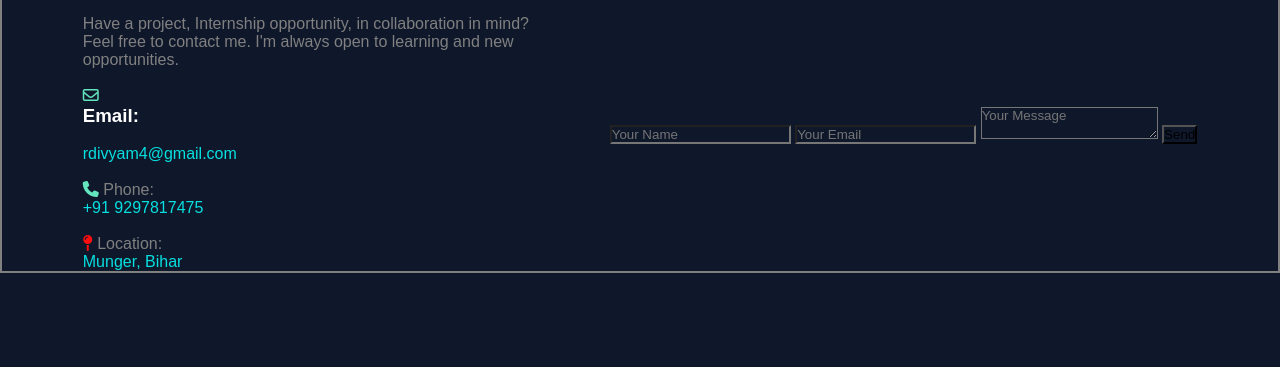
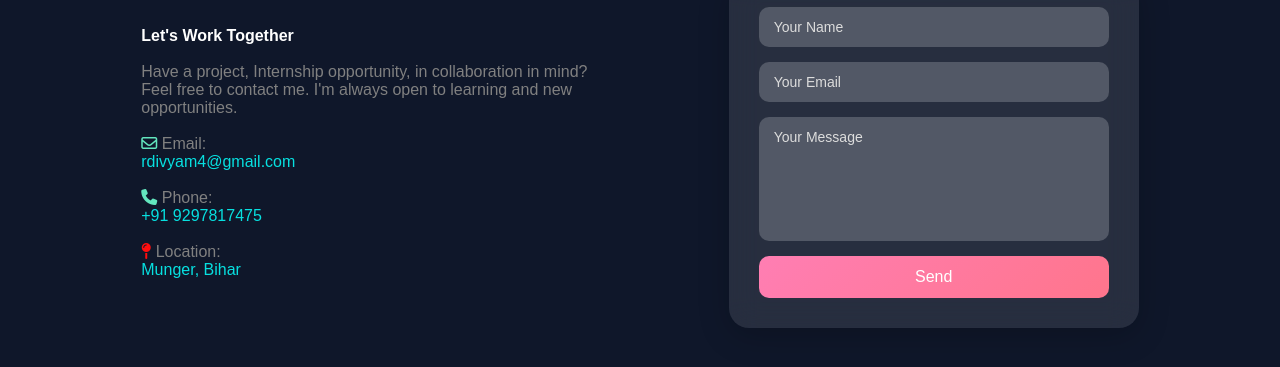
Before and after one commit to idivyamraj/Portfolio, a plain HTML site: page contact.html in a window 1280 px wide. Shown: the part 225-592 px from the top of the page. Drawn offline with nearby package versions, Linux system fonts and the light colour scheme.

Commit message:
Change CSS

```diff
--- a/contact.css
+++ b/contact.css
@@ -61,7 +61,7 @@
 .contact-info {
   height: auto;
   flex: 1;
-  border: 2px solid grey;
+  /* border: 2px solid grey; */
   display: flex;
   justify-content: space-evenly;
   align-items: center;
@@ -77,39 +77,69 @@
 
 /* ---------Email Boxes-------- */
 
-.mail-box {
-  height: auto;
-  width: 400px;
-  /* border: 2px solid rgb(156, 153, 156); */
-  background-color: rgba(30, 41, 59, 1);
+#contact-form {
+  width: 350px;
+  padding: 30px;
+  border-radius: 20px;
+  background: rgba(255, 255, 255, 0.1);
+  backdrop-filter: blur(15px);
+  box-shadow: 0 8px 32px rgba(0, 0, 0, 0.2);
+  display: flex;
+  flex-direction: column;
+  gap: 15px;
 }
 
-.your-name {
-  height: 30px;
-  width: 380px;
-  border: 2px solid rgb(156, 153, 156);
-  font-family: Arial, Helvetica, sans-serif;
-  font-size: 15px;
-  font-weight: 70%;
-  margin-top: 6rem;
+/* Inputs & Textarea */
+#contact-form input,
+#contact-form textarea {
+  padding: 12px 15px;
+  border-radius: 10px;
+  border: none;
+  outline: none;
+  font-size: 14px;
+  background: rgba(255, 255, 255, 0.2);
+  color: #fff;
+  transition: 0.3s;
 }
 
-.your-email {
-  height: 30px;
-  width: 380px;
-  border: 2px solid rgb(156, 153, 156);
-  font-family: Arial, Helvetica, sans-serif;
-  font-size: 15px;
-  font-weight: 70%;
-  margin-top: 30px;
+/* Placeholder */
+#contact-form input::placeholder,
+#contact-form textarea::placeholder {
+  color: #ddd;
 }
 
-.messaging-me {
-  height: 30px;
-  width: 380px;
-  border: 2px solid rgb(156, 153, 156);
-  font-family: Arial, Helvetica, sans-serif;
-  font-size: 15px;
-  font-weight: 70%;
-  margin-top: 30px;
+/* Focus Effect */
+#contact-form input:focus,
+#contact-form textarea:focus {
+  background: rgba(255, 255, 255, 0.3);
+  box-shadow: 0 0 8px rgba(255, 255, 255, 0.5);
 }
+
+/* Textarea Resize */
+#contact-form textarea {
+  resize: none;
+  height: 100px;
+}
+
+/* Button */
+#contact-form button {
+  padding: 12px;
+  border-radius: 10px;
+  border: none;
+  background: linear-gradient(135deg, #ff7eb3, #ff758c);
+  color: white;
+  font-size: 16px;
+  cursor: pointer;
+  transition: 0.3s;
+}
+
+/* Button Hover */
+#contact-form button:hover {
+  transform: translateY(-2px);
+  box-shadow: 0 6px 15px rgba(255, 117, 140, 0.5);
+}
+
+/* Button Click */
+#contact-form button:active {
+  transform: scale(0.97);
+}
--- a/contact.html
+++ b/contact.html
@@ -50,7 +50,7 @@
         <br>
 
         <!-- ======Email======= -->
-        <p> <i class="fa-regular fa-envelope email" style="color: rgb(99, 230, 190);"></i> <h3>Email:</h3>
+        <p> <i class="fa-regular fa-envelope email" style="color: rgb(99, 230, 190);"></i> Email:
         <br> <span>rdivyam4@gmail.com</span></p>
         <br>
 
```
Also changed, not shown: index.html (+1 -1 lines), skills.html (+1 -1 lines), MirrorImage.jpeg (added), 1 other file.
